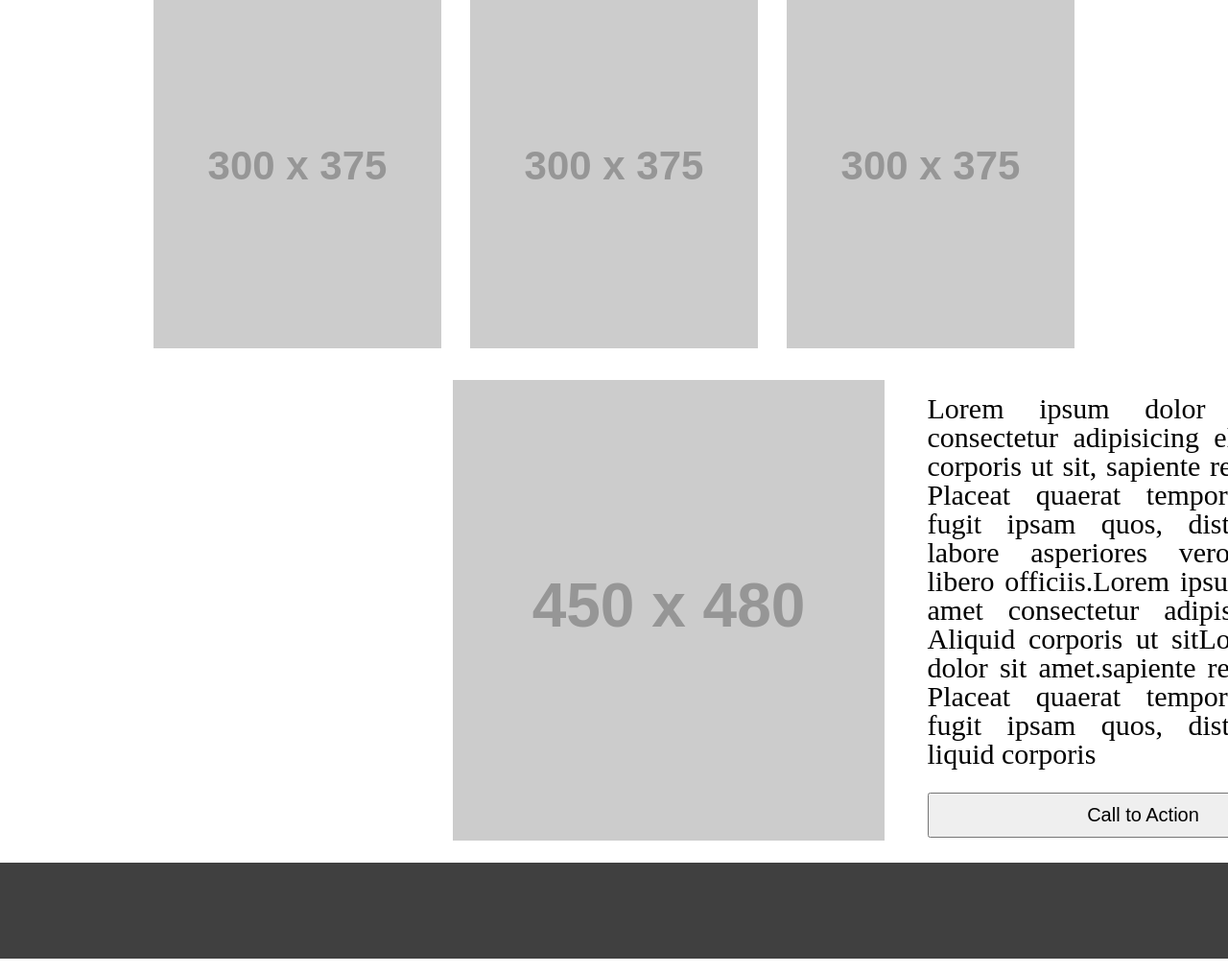
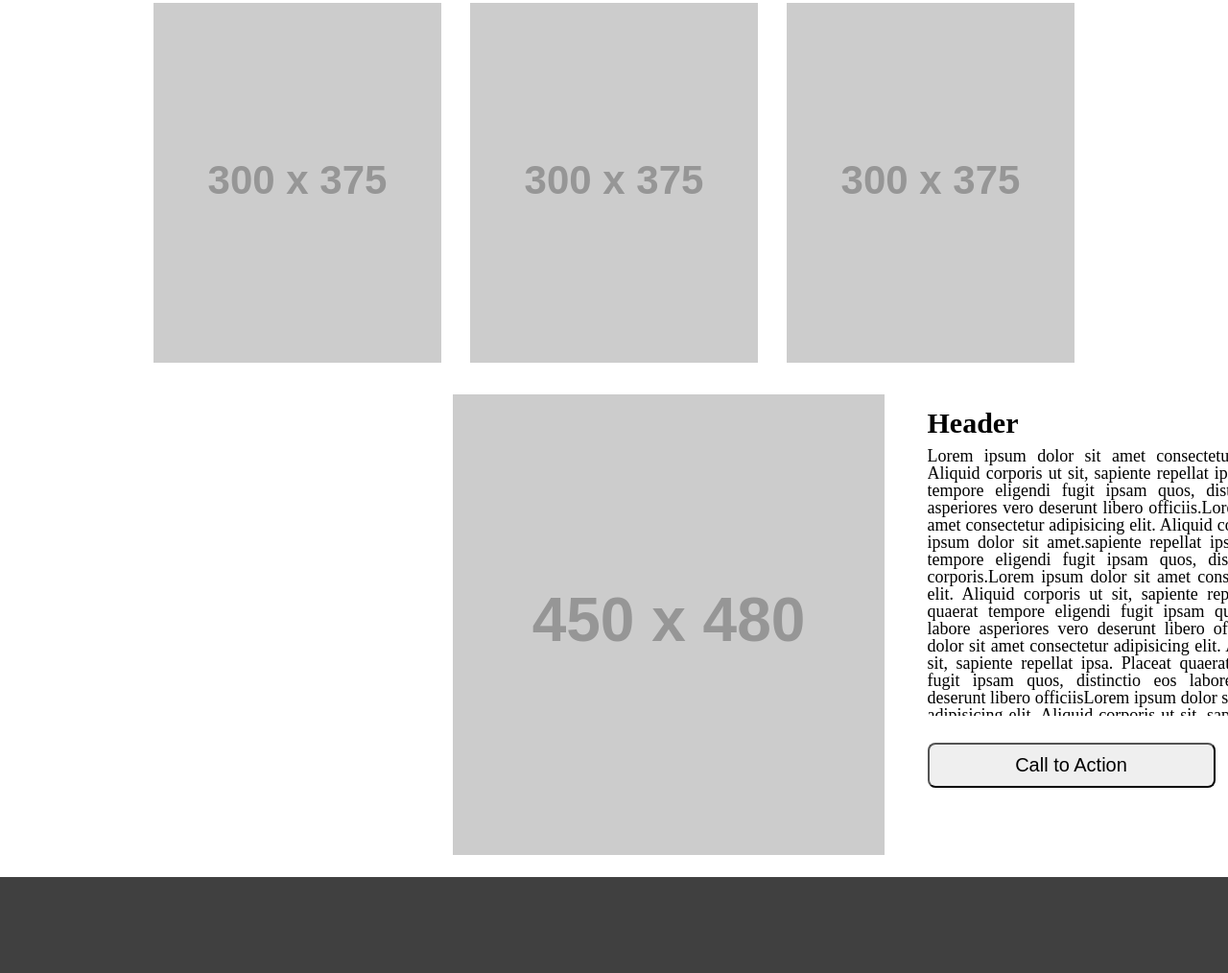
Before and after one commit to OsaidAlhomedy/wirefame-exercise, a plain HTML site: page index.html in a window 1280 px wide. Shown: the part 610-1624 px from the top of the page at 96% size. Drawn offline with Linux system fonts and the light colour scheme; placeholder pictures from the web are drawn by us.

Commit message:
fixed some issues with my code

```diff
--- a/css/style.css
+++ b/css/style.css
@@ -2,7 +2,9 @@
     box-sizing:border-box;
 }
 
-
+nav {
+    padding-bottom: 15px;
+}
 
 nav ul {
     background-color:#404040 ;
@@ -28,6 +30,7 @@ nav ul li a {
 
     text-decoration: none;
     color: white;
+    font-weight: bold;
 }
 
 
@@ -50,15 +53,14 @@ section {
     margin-left : 471.5px;
     padding-top :15px;
 }
-section img {
-
-}
 
 section article {
     display: inline-block;
     position: relative;
     text-align: justify;
-    font-size: 30px;
+    font-size: 18px;
+    overflow: auto;
+    height: 320px;
 }
 
 footer {
@@ -68,6 +70,7 @@ footer {
     margin-top: 20px;
     position: relative;
     bottom: 0px;
+    clear:both ;
 
 }
 
@@ -81,11 +84,18 @@ section div {
 }
 
 section div button{
-    float: right;
+    float: left;
     display: block;
     font-size: 20px;
     padding:10px;
-    width : 450px;
+    width : 300px;
     margin-top: 25px;
+    border-radius: 8px;
 
 }
+
+div article h3 {
+    font-size: 30px;
+    font-weight:bold ;
+    margin-bottom: 10px;
+}
--- a/index.html
+++ b/index.html
@@ -32,11 +32,12 @@
 
             <div>
                 <article>
+                    <h3>Header</h3>
                     Lorem ipsum dolor sit amet consectetur adipisicing elit.
                     Aliquid corporis ut sit, sapiente repellat ipsa. Placeat quaerat tempore eligendi fugit ipsam quos,
                     distinctio eos labore asperiores vero deserunt libero officiis.Lorem ipsum dolor sit amet consectetur adipisicing elit.
                     Aliquid corporis ut sitLorem ipsum dolor sit amet.sapiente repellat ipsa. Placeat quaerat tempore eligendi fugit ipsam quos,
-                    distinctio eos liquid corporis
+                    distinctio eos liquid corporis.Lorem ipsum dolor sit amet consectetur adipisicing elit. Aliquid corporis ut sit, sapiente repellat ipsa. Placeat quaerat tempore eligendi fugit ipsam quos, distinctio eos labore asperiores vero deserunt libero officiisLorem ipsum dolor sit amet consectetur adipisicing elit. Aliquid corporis ut sit, sapiente repellat ipsa. Placeat quaerat tempore eligendi fugit ipsam quos, distinctio eos labore asperiores vero deserunt libero officiisLorem ipsum dolor sit amet consectetur adipisicing elit. Aliquid corporis ut sit, sapiente repellat ipsa. Placeat quaerat tempore eligendi fugit ipsam quos, distinctio eos labore asperiores vero deserunt libero officiisa
                    </article>
 
                    <button>Call to Action</button>
@@ -47,8 +48,6 @@
     </main>
 
     <footer>
-
     </footer>
-
 </body>
 </html>
```
